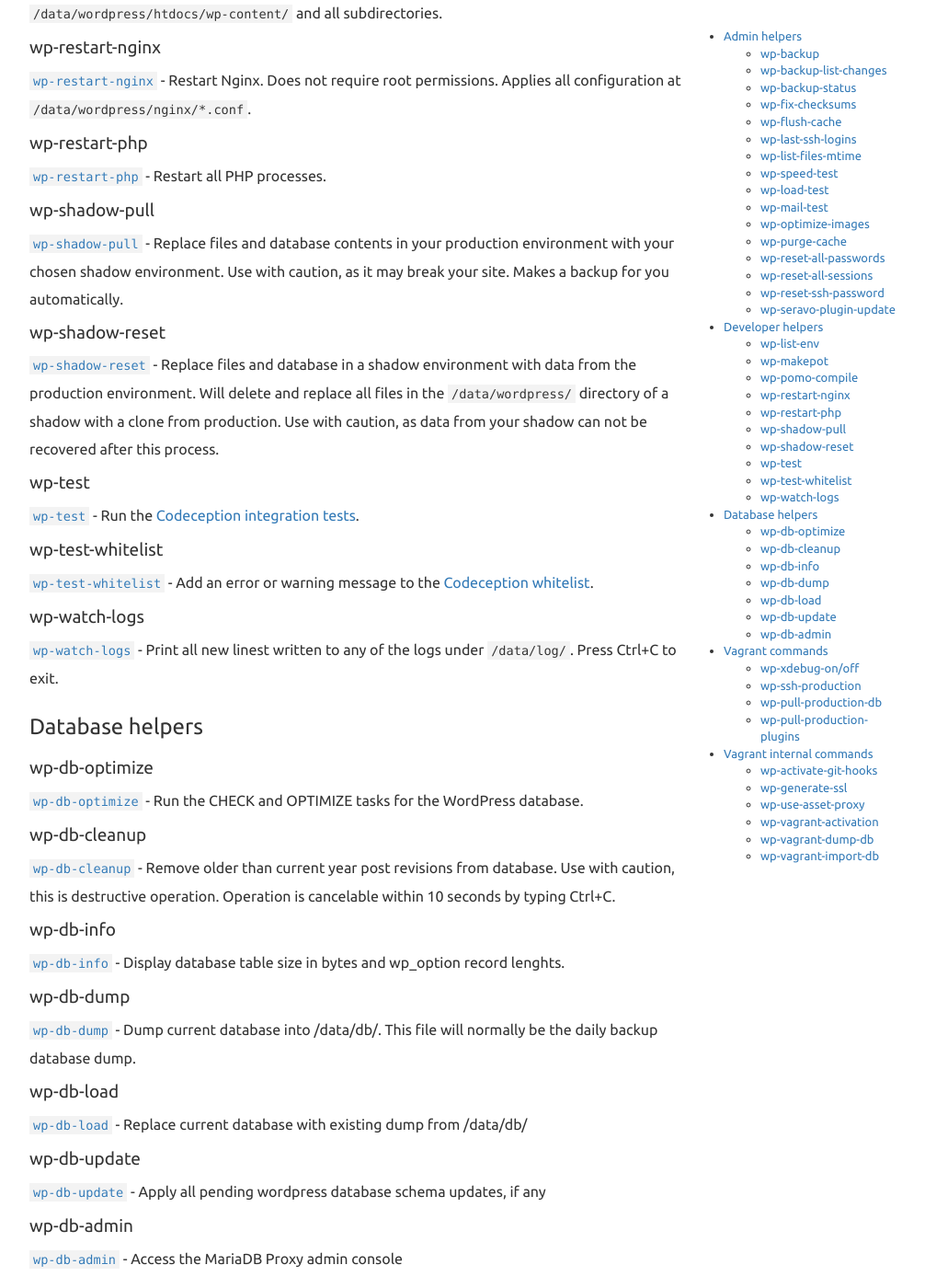
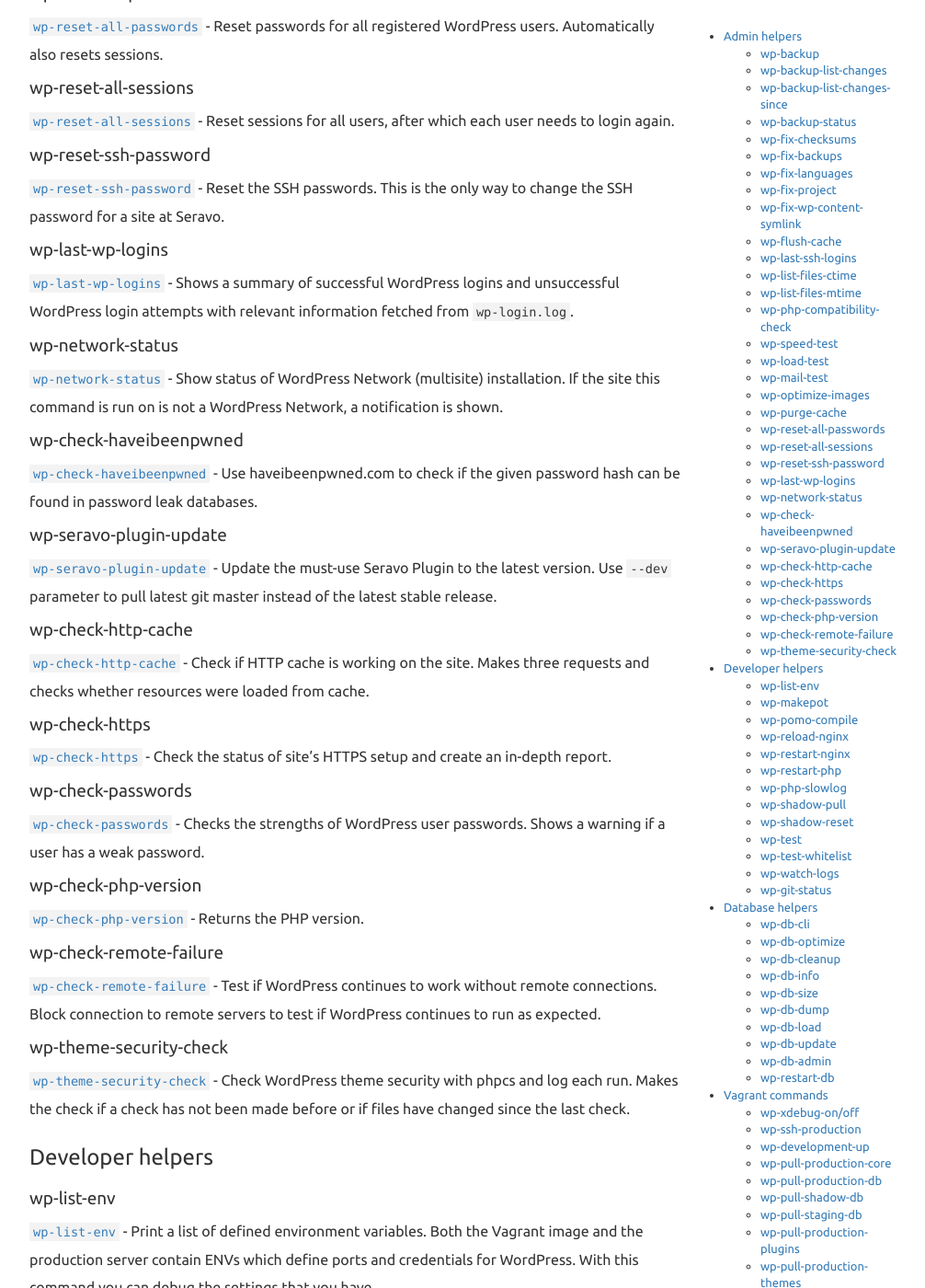
Before and after one commit to Seravo/docs, a Jekyll site: the page built from _posts/2015-10-13-available-commands.md, in a window 1280 px wide and 1400 px high, scrolled down 2798 px. Shown: the whole window at 92% size, without its empty margins (233-1239 px from the left). Built offline with Jekyll 4.4.1, drawn with Linux system fonts in a browser that asks for light colours; nearby versions of some CDN libraries; some of the changed text lies outside the part shown.

Commit message:
Update list of available commands (Closes: #51)

```diff
--- a/_posts/2015-10-13-available-commands.md
+++ b/_posts/2015-10-13-available-commands.md
@@ -23,11 +23,26 @@
 #### wp-backup-list-changes
 [`wp-backup-list-changes`](/docs/man/wp-backup-list-changes) - List all files known by `rdiff-backup` sorted by date when backed up. Use this to find out what files really changed in the system, as the file attribute mtime is not a reliable source of information. Use `rdiff-backup --exclude /data/backups --compare-at-time now /data /data/backs/data/` to find out how the current data differs from latest backup.
 
+#### wp-backup-list-changes-since
+[`wp-backup-list-changes-since`](/docs/man/wp-backup-list-changes-since) - List all files changed since given date.
+
 #### wp-backup-status
 [`wp-backup-status`](/docs/man/wp-backup-status) - List all backup increments known by `rdiff-backup` by date. Use this to find out what backups exists. This is an alias of `rdiff-backup --list-increment-sizes /data/backups/data`.
 
 #### wp-fix-checksums
 [`wp-fix-checksums`](/docs/man/wp-fix-checksums) - Automatically fix typical situations where `wp core verify-checksums` has detected an error (core files changed/tampered). Does not attempt to fix any warnings returned.
+
+#### wp-fix-backups
+[`wp-fix-backups`](/docs/man/wp-fix-backups) - Automatically fix typical problems in site backups.
+
+#### wp-fix-languages
+[`wp-fix-languages`](/docs/man/wp-fix-languages) - Automates fixing typical situations where language packs are missing or not installed.
+
+#### wp-fix-project
+[`wp-fix-project`](/docs/man/wp-fix-project) - Compares the current WordPress project at `/data/wordpress` to the upstream Seravo/WordPress project template and attempts to apply all upstream changes so that the project files at `/data/wordpress` would be as up-to-date as possible.
+
+#### wp-fix-wp-content-symlink
+[`wp-fix-wp-content-symlink`](/docs/man/wp-fix-wp-content-symlink) - Fixes a typical problem where the symlink from `wordpress/wp-content` to the correct WordPress wp-content is lost or broken.
 
 #### wp-flush-cache
 [`wp-flush-cache`](/docs/man/wp-purge-cache) - Wrapper for `wp-purge-cache` with flush cache terminology in line with what wp-cli uses. See `wp-purge-cache`.
@@ -35,8 +50,14 @@
 #### wp-last-ssh-logins
 [`wp-last-ssh-logins`](/docs/man/wp-last-ssh-logins) - List last logins according to system status history and failed logins based on wtmp and btmp logs.
 
+#### wp-list-files-ctime
+[`wp-list-files-ctime`](/docs/man/wp-list-files-ctime) - List all recently changed filed based on change time (ctime attribute). Files modified during the last 30 days are listed. This is less reliable than `wp-backup-list-changes` as files can have their ctime attribute set to anything.
+
 #### wp-list-files-mtime
 [`wp-list-files-mtime`](/docs/man/wp-list-files-mtime) - List all recently changed filed based on modification time (mtime attribute). Files modified during the last 30 days are listed. This is less reliable than `wp-backup-list-changes` as files can have their mtime attribute set to anything.
+
+#### wp-php-compatibility-check
+[`wp-php-compatibility-check`](/docs/man/wp-php-compatibility-check) - Check that the PHP code of the current WordPress installation, including themes and plugins, is compatible with the PHP specified. This is based on phpcs and its PHP compatibility rulesets.
 
 #### wp-speed-test
 [`wp-speed-test`](/docs/man/wp-speed-test) - Measure the load time of WordPress (PHP) page loads. Tests site front page by default, but other URLs can be given as an argument. Supports parameter `--cache` which will test how fast the sites load from front proxy (not PHP) if the tested URL supports HTTP level caching.
@@ -62,8 +83,35 @@
 #### wp-reset-ssh-password
 [`wp-reset-ssh-password`](/docs/man/wp-reset-ssh-password) - Reset the SSH passwords. This is the only way to change the SSH password for a site at Seravo.
 
+#### wp-last-wp-logins
+[`wp-last-wp-logins`](/docs/man/wp-last-wp-logins) - Shows a summary of successful WordPress logins and unsuccessful WordPress login attempts with relevant information fetched from `wp-login.log`.
+
+#### wp-network-status
+[`wp-network-status`](/docs/man/wp-network-status) - Show status of WordPress Network (multisite) installation. If the site this command is run on is not a WordPress Network, a notification is shown.
+
+#### wp-check-haveibeenpwned
+[`wp-check-haveibeenpwned`](/docs/man/wp-check-haveibeenpwned) - Use haveibeenpwned.com to check if the given password hash can be found in password leak databases.
+
 #### wp-seravo-plugin-update
 [`wp-seravo-plugin-update`](/docs/man/wp-seravo-plugin-update) - Update the must-use Seravo Plugin to the latest version. Use `--dev` parameter to pull latest git master instead of the latest stable release.
+
+#### wp-check-http-cache
+[`wp-check-http-cache`](/docs/man/wp-check-http-cache) - Check if HTTP cache is working on the site. Makes three requests and checks whether resources were loaded from cache.
+
+#### wp-check-https
+[`wp-check-https`](/docs/man/wp-check-https) - Check the status of site's HTTPS setup and create an in-depth report.
+
+#### wp-check-passwords
+[`wp-check-passwords`](/docs/man/wp-check-passwords) - Checks the strengths of WordPress user passwords. Shows a warning if a user has a weak password.
+
+#### wp-check-php-version
+[`wp-check-php-version`](/docs/man/wp-check-php-version) - Returns the PHP version.
+
+#### wp-check-remote-failure
+[`wp-check-remote-failure`](/docs/man/wp-check-remote-failure) - Test if WordPress continues to work without remote connections. Block connection to remote servers to test if WordPress continues to run as expected.
+
+#### wp-theme-security-check
+[`wp-theme-security-check`](/docs/man/wp-theme-security-check) - Check WordPress theme security with phpcs and log each run. Makes the check if a check has not been made before or if files have changed since the last check.
 
 
 ### Developer helpers
@@ -77,11 +125,17 @@
 #### wp-pomo-compile
 [`wp-pomo-compile`](/docs/man/wp-pomo-compile) - Find .po files, process each with `msgfmt` and generate binary .mo files. Can be given a target path as an argument, otherwise the process is done on `/data/wordpress/htdocs/wp-content/` and all subdirectories.
 
+#### wp-reload-nginx
+[`wp-reload-nginx`](/docs/man/wp-reload-nginx) - Reload Nginx configuration. Does not require root permissions. Applies all configuration at `/data/wordpress/nginx/*.conf`. This command is sufficient when there are changes to Nginx configs. If you need to restart Nginx, see `wp-restart-nginx`.
+
 #### wp-restart-nginx
 [`wp-restart-nginx`](/docs/man/wp-restart-nginx) - Restart Nginx. Does not require root permissions. Applies all configuration at `/data/wordpress/nginx/*.conf`.
 
 #### wp-restart-php
 [`wp-restart-php`](/docs/man/wp-restart-php) - Restart all PHP processes.
+
+#### wp-php-slowlog
+[`wp-php-slowlog`](/docs/man/wp-php-slowlog) - Enable/disable logging for long-running PHP requests. When enabled, will log slow PHP runs for 3 hours.
 
 #### wp-shadow-pull
 [`wp-shadow-pull`](/docs/man/wp-shadow-pull) - Replace files and database contents in your production environment with your chosen shadow environment. Use with caution, as it may break your site. Makes a backup for you automatically.
@@ -98,8 +152,14 @@
 #### wp-watch-logs
 [`wp-watch-logs`](/docs/man/wp-watch-logs) - Print all new linest written to any of the logs under `/data/log/`. Press Ctrl+C to exit.
 
+#### wp-git-status
+[`wp-git-status`](/docs/man/wp-git-status) - Show a quick summary of state of the files in `/data/wordpress`, based on git status.
+
 
 ### Database helpers
+
+#### wp-db-cli
+[`wp-db-cli`](/docs/man/wp-db-cli) - Access the MariaDB console interface.
 
 #### wp-db-optimize
 [`wp-db-optimize`](/docs/man/wp-db-optimize) - Run the CHECK and OPTIMIZE tasks for the WordPress database.
@@ -109,6 +169,9 @@
 
 #### wp-db-info
 [`wp-db-info`](/docs/man/wp-db-info) - Display database table size in bytes and wp_option record lenghts.
+
+#### wp-db-size
+[`wp-db-size`](/docs/man/wp-db-size) - Display database size by tables.
 
 #### wp-db-dump
 [`wp-db-dump`](/docs/man/wp-db-dump) - Dump current database into /data/db/. This file will normally be the daily backup database dump.
@@ -122,6 +185,9 @@
 #### wp-db-admin
 [`wp-db-admin`](/docs/man/wp-db-admin) - Access the MariaDB Proxy admin console
 
+#### wp-restart-db
+[`wp-restart-db`](/docs/man/wp-restart-db) - Restart connections to the database. Any connections that are taking too long or are stuck will be stopped during the restarting of database connections.
+
 
 ### Vagrant commands
 
@@ -133,11 +199,26 @@
 #### wp-ssh-production
 [`wp-ssh-production`](/docs/man/wp-ssh-production) - Log into production with SSH. Requires the config.yml to have the `production` section defined.
 
+#### wp-development-up
+[`wp-development-up`](/docs/man/wp-development-up) - Start the Seravo development environment. Reads `config.yml` and attempts to load a copy of production database similarly to `wp-pull-production-db`.
+
+#### wp-pull-production-core
+[`wp-pull-production-core`](/docs/man/wp-pull-production-core) - Install the same WordPress core version into Local Vagrant box as on production site.
+
 #### wp-pull-production-db
 [`wp-pull-production-db`](/docs/man/wp-pull-production-db) - Copy the production database into local Vagrant box. Also replaces all production *siteurls* in the database with the local development *siteurl* based on the contents of `config.yml`.
 
+#### wp-pull-shadow-db
+[`wp-pull-shadow-db`](/docs/man/wp-pull-shadow-db) - Copy the database from a shadow (staging) environment into local Vagrant box. Also replaces all shadow *siteurls* in the database with the local development *siteurl* based on the contents of `config.yml`.
+
+#### wp-pull-staging-db
+[`wp-pull-staging-db`](/docs/man/wp-pull-staging-db) - Wrapper for `wp-pull-shadow-db` with staging terminology.
+
 #### wp-pull-production-plugins
 [`wp-pull-production-plugins`](/docs/man/wp-pull-production-plugins) - Pull the plugins used in production. Uses `rsync` to make sure local `wp-content/plugins` is equal to the one in prodction.
+
+#### wp-pull-production-themes
+[`wp-pull-production-themes`](/docs/man/wp-pull-production-themes) - Pull the themes used in production. Uses `rsync` to make sure local `wp-content/themes` is equal to the one in prodction.
 
 
 ### Vagrant internal commands
```
